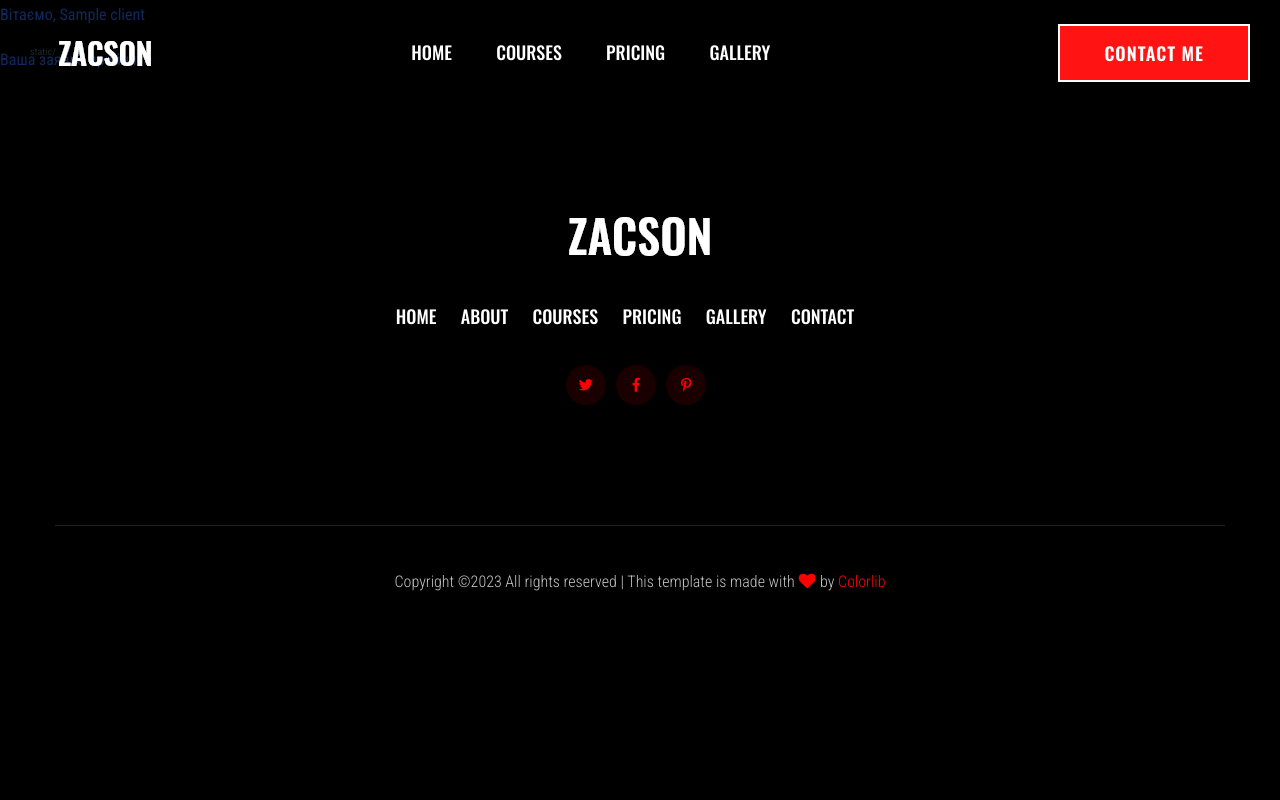
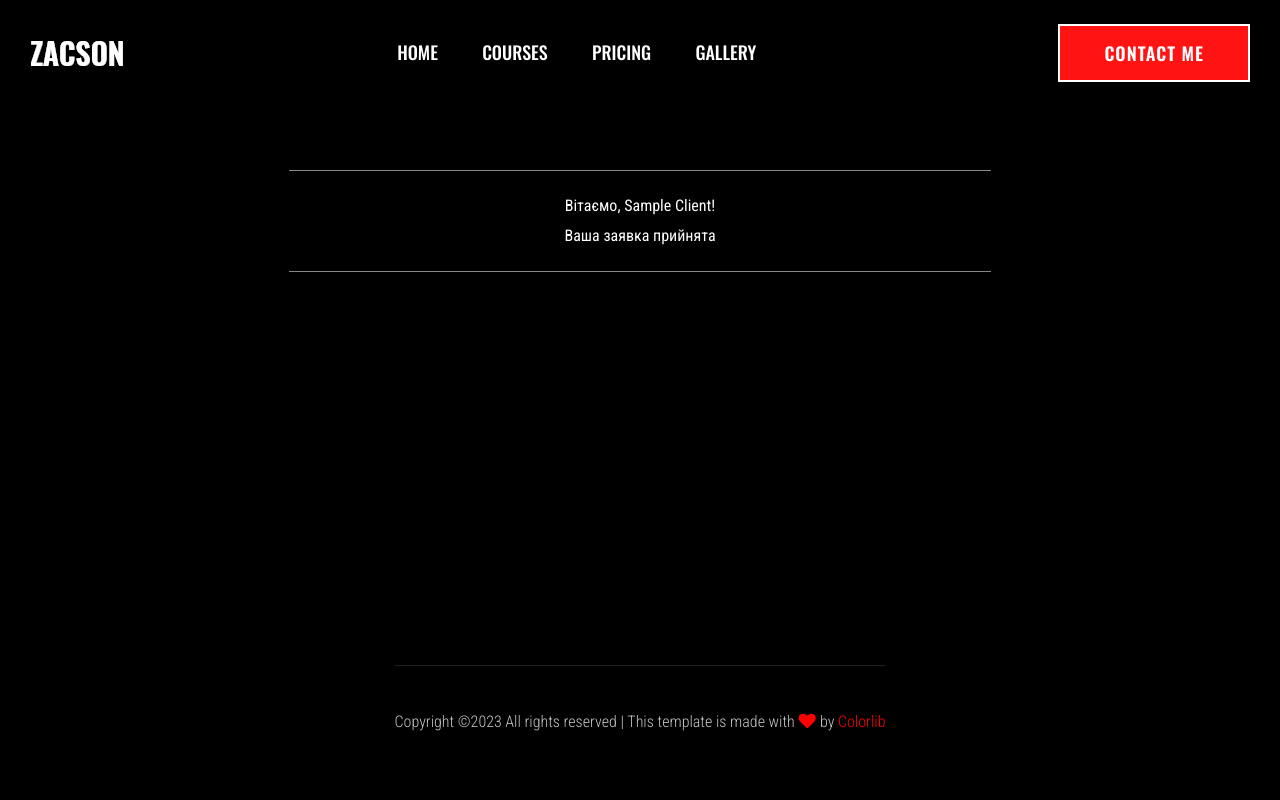
Before and after one commit to Andryxa1/Homework, a Flask app: template project-gymsite/templates/zayavka_save.html in a window 1280 px wide. Run offline with Flask 2, Linux system fonts and the light colour scheme; the template is opened without the code that fills it: most values are stand-ins (such as "Sample title", 1, 10 or a date in 2020); some libraries are stand-ins or nearby versions.

Commit message:
added styles to congrats after send

```diff
--- a/project-gymsite/templates/zayavka_save.html
+++ b/project-gymsite/templates/zayavka_save.html
@@ -45,7 +45,7 @@
                 <div class="container-fluid">
                     <div class="menu-wrapper d-flex align-items-center justify-content-between">
                         <!-- Logo -->
-                        <div class="logo">static/
+                        <div class="logo">
                             <a href="index.html"><img src="static/assets/img/logo/logo.png" alt=""></a>
                         </div>
                         <!-- Main-menu -->
@@ -83,15 +83,11 @@
 
 
 <main>
+
 </main>
 <footer>
 
-    <p>
-        Вітаємо, {{ client }}
-    </p>
-    <p>
-        Ваша заявка прийнята
-    </p>
+
 
 
     <!--? Footer Start-->
@@ -99,44 +95,39 @@
         <div class="container">
             <div class="footer-top footer-padding">
                 <!-- Footer Menu -->
-                <div class="row">
-                    <div class="col-xl-12">
-                        <div class="single-footer-caption mb-50 text-center">
-                            <!-- logo -->
-                            <div class="footer-logo wow fadeInUstatic/p" data-wow-duration="1s" data-wow-delay=".2s">
-                                <a href="index.html"><img src="static/assets/img/logo/logo2_footer.png" alt=""></a>
-                            </div>
-                            <!-- Menu -->
-                            <!-- Header Start -->
-                            <div class="header-area main-header2 wow fadeInUp" data-wow-duration="2s" data-wow-delay=".4s">
-                                <div class="main-header main-header2">
-                                    <div class="menu-wrapper menu-wrapper2">
-                                        <!-- Main-menu -->
-                                        <div class="main-menu main-menu2 text-center">
-                                            <nav>
-                                                <ul>
-                                                    <li><a href="about">Home</a></li>
-                                                    <li><a href="about.html">About</a></li>
-                                                    <li><a href="courses.html">Courses</a></li>
-                                                    <li><a href="pricing.html">Pricing</a></li>
-                                                    <li><a href="gallery.html">Gallery</a></li>
-                                                    <li><a href="contact.html">Contact</a></li>
-                                                </ul>
-                                            </nav>
-                                        </div>
-                                    </div>
-                                </div>
-                            </div>
-                            <!-- Header End -->
-                            <!-- social -->
-                            <div class="footer-social mt-30 wow fadeInUp" data-wow-duration="3s" data-wow-delay=".8s">
-                                <a href="#"><i class="fab fa-twitter"></i></a>
-                                <a href="https://bit.ly/sai4ull"><i class="fab fa-facebook-f"></i></a>
-                                <a href="#"><i class="fab fa-pinterest-p"></i></a>
-                            </div>
-                        </div>
-                    </div>
+                <div class="congrats_wrapper">
+                    <p class="congrats">
+                        Вітаємо, {{ client }}!
+                    </p>
+                    <p class="congrats_text">
+                        Ваша заявка прийнята
+                    </p>
+                    <style>
+                        .congrats, .congrats_text {
+                            text-align: center;
+                            color: white;
+                            margin: 0;
+                        }
+                        .congrats {
+                            text-transform: capitalize;
+                        }
+                        .congrats_wrapper {
+                            padding: 20px;
+                            margin: 60px auto;
+                            width: 60%;
+                            font-size: 20px;
+                            border-top: 1px solid rgba(255, 255, 255, 0.529);
+                            border-bottom: 1px solid rgba(255, 255, 255, 0.529);
+                        }
+                        .footer-bottom {
+                            position: absolute;
+                            bottom: 0;
+                            left: 50%;
+                            transform: translateX(-50%);
+                        }
+                    </style>
                 </div>
+
             </div>
             <!-- Footer Bottom -->
             <div class="footer-bottom">
```
Also changed, not shown: project-gymsite/courses.sqlite3.
